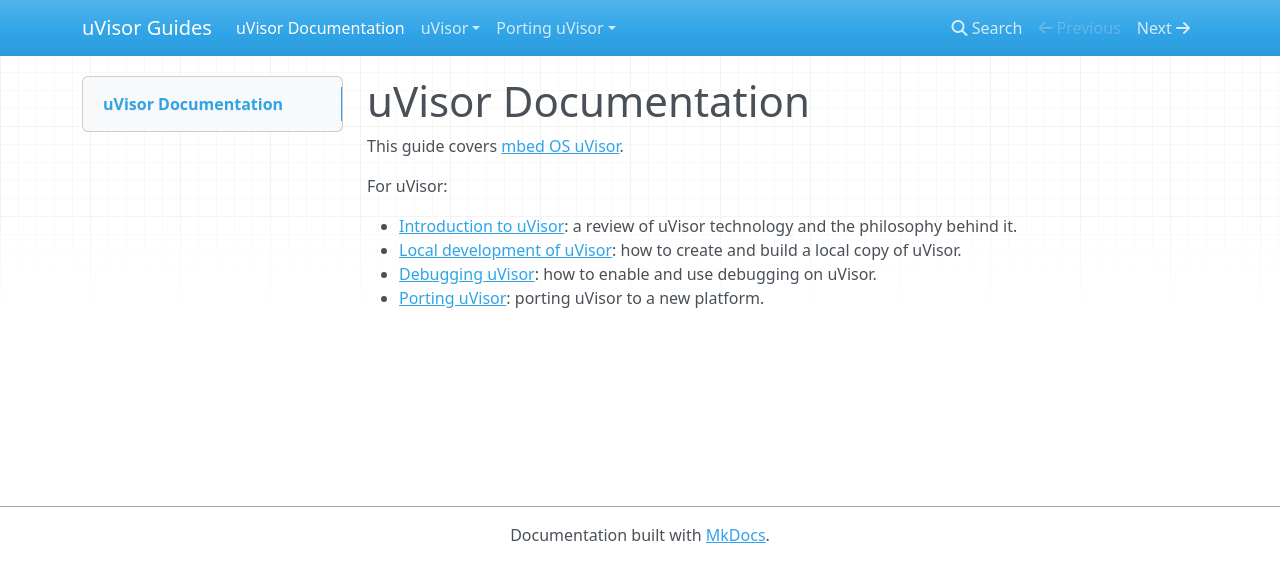
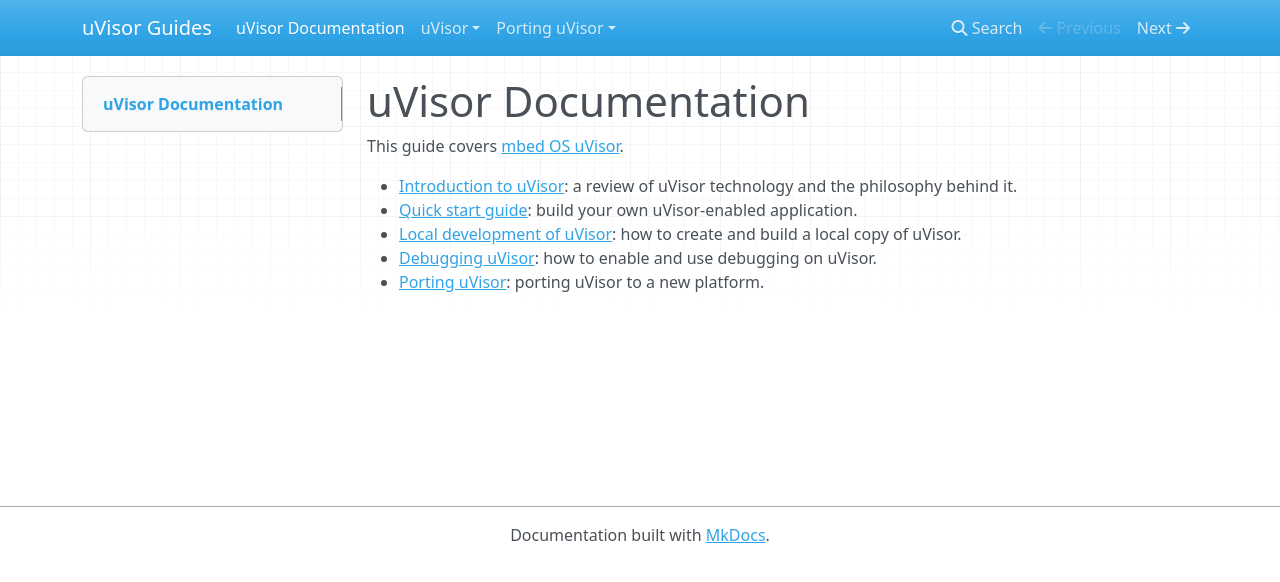
Before and after one commit to ARMmbed/uvisor_docs, an MkDocs documentation site: the page built from Docs/index.md, in a window 1280 px wide. Shown: the top 582 px of the page. Built offline with MkDocs 1.6.1, drawn with Linux system fonts in a browser that asks for light colours; nearby versions of some CDN libraries; old or Windows-style settings are respelled for this version of MkDocs.

Commit message:
Adding link to quick start

```diff
--- a/Docs/index.md
+++ b/Docs/index.md
@@ -2,9 +2,8 @@
 
 This guide covers [mbed OS uVisor](https://github.com/ARMmbed/uvisor).
 
-For uVisor:
-
 * [Introduction to uVisor](uVisor_intro.md): a review of uVisor technology and the philosophy behind it.
+* [Quick start guide](quick_start.md): build your own uVisor-enabled application.
 * [Local development of uVisor](Dev_Local.md): how to create and build a local copy of uVisor.
 * [Debugging uVisor](Debugging.md): how to enable and use debugging on uVisor.
 * [Porting uVisor](Porting.md): porting uVisor to a new platform.
```
